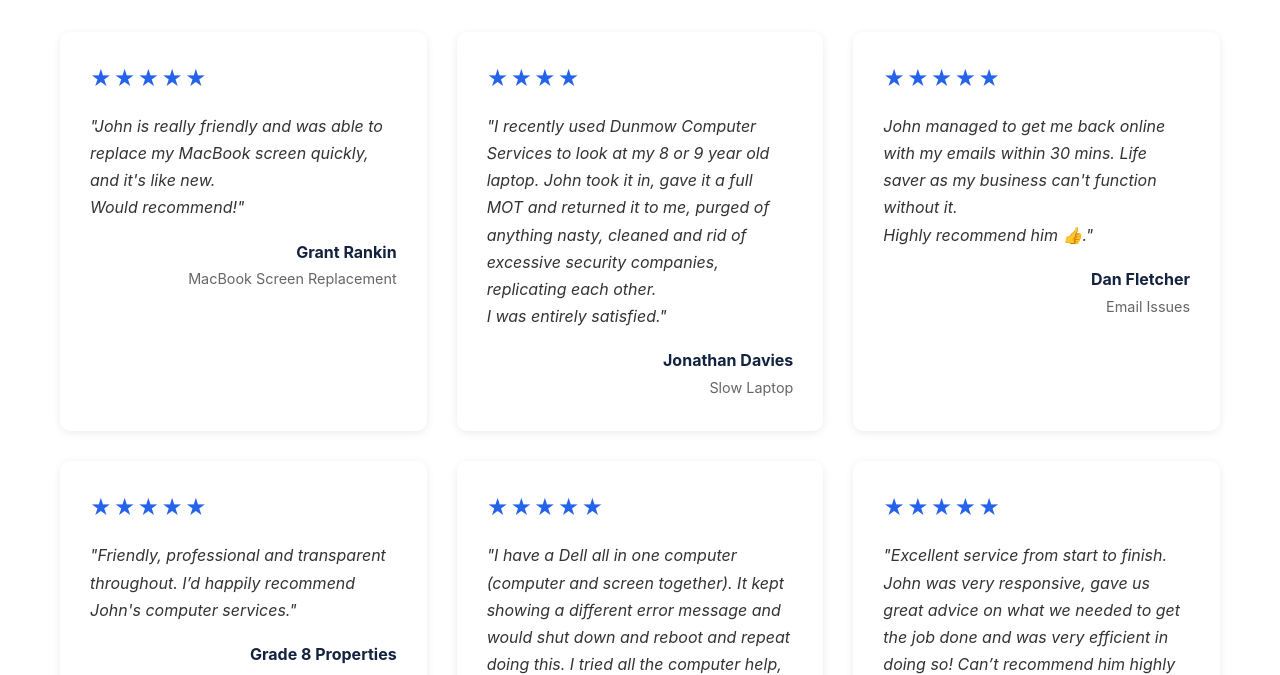
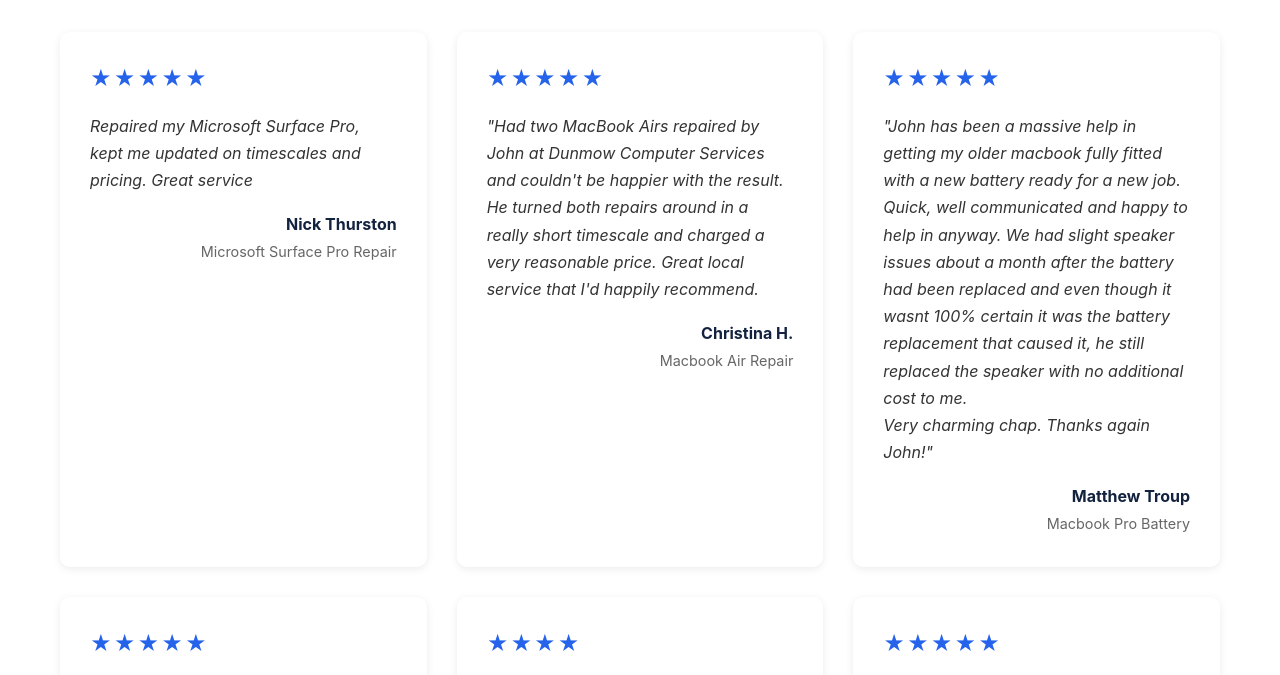
Before and after one commit to joroho73/dcs-website, a plain HTML site: page reviews.html in a window 1280 px wide. Shown: the part 618-1293 px from the top of the page. Drawn offline with Linux system fonts and the light colour scheme.

Commit message:
added new reviews

```diff
--- a/reviews.html
+++ b/reviews.html
@@ -165,6 +165,63 @@
                 </article>
                 template ends -->
 
+            <article class="review-card">
+              <div class="review-stars" aria-label="5 out of 5 stars">
+                ★★★★★
+              </div>
+
+              <blockquote class="review-text">
+                Repaired my Microsoft Surface Pro, kept me updated on timescales
+                and pricing. Great service
+              </blockquote>
+
+              <div class="review-meta">
+                <p class="review-author">Nick Thurston</p>
+                <p class="review-service">Microsoft Surface Pro Repair</p>
+              </div>
+            </article>
+
+            <article class="review-card">
+              <div class="review-stars" aria-label="5 out of 5 stars">
+                ★★★★★
+              </div>
+
+              <blockquote class="review-text">
+                "Had two MacBook Airs repaired by John at Dunmow Computer
+                Services and couldn't be happier with the result. He turned both
+                repairs around in a really short timescale and charged a very
+                reasonable price. Great local service that I'd happily
+                recommend.
+              </blockquote>
+
+              <div class="review-meta">
+                <p class="review-author">Christina H.</p>
+                <p class="review-service">Macbook Air Repair</p>
+              </div>
+            </article>
+
+            <article class="review-card">
+              <div class="review-stars" aria-label="5 out of 5 stars">
+                ★★★★★
+              </div>
+
+              <blockquote class="review-text">
+                "John has been a massive help in getting my older macbook fully
+                fitted with a new battery ready for a new job. Quick, well
+                communicated and happy to help in anyway. We had slight speaker
+                issues about a month after the battery had been replaced and
+                even though it wasnt 100% certain it was the battery replacement
+                that caused it, he still replaced the speaker with no additional
+                cost to me.
+                <br />
+                Very charming chap. Thanks again John!"
+              </blockquote>
+
+              <div class="review-meta">
+                <p class="review-author">Matthew Troup</p>
+                <p class="review-service">Macbook Pro Battery</p>
+              </div>
+            </article>
             <article class="review-card">
               <div class="review-stars" aria-label="5 out of 5 stars">
                 ★★★★★
--- a/sitemap.xml
+++ b/sitemap.xml
@@ -38,7 +38,7 @@
 
     <url>
         <loc>https://dunmowcomputerservices.com/reviews.html</loc>
-        <lastmod>2026-10-14</lastmod>
+        <lastmod>2026-11-20</lastmod>
         <changefreq>weekly</changefreq>
         <priority>0.8</priority>
     </url>
```
